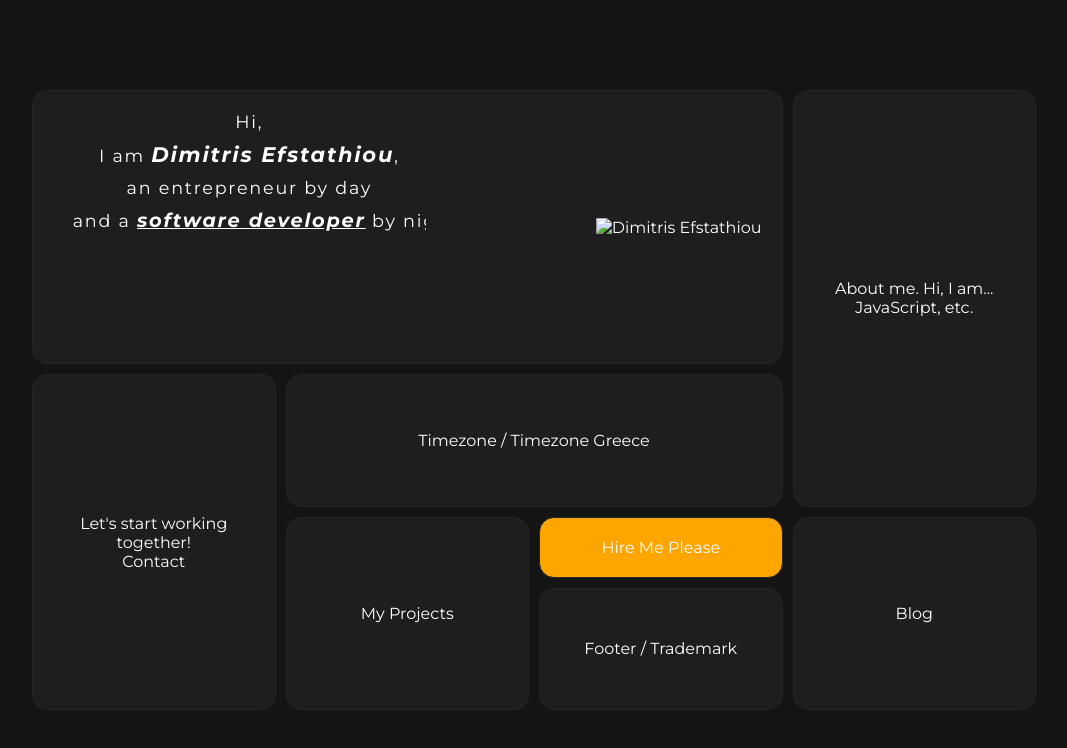
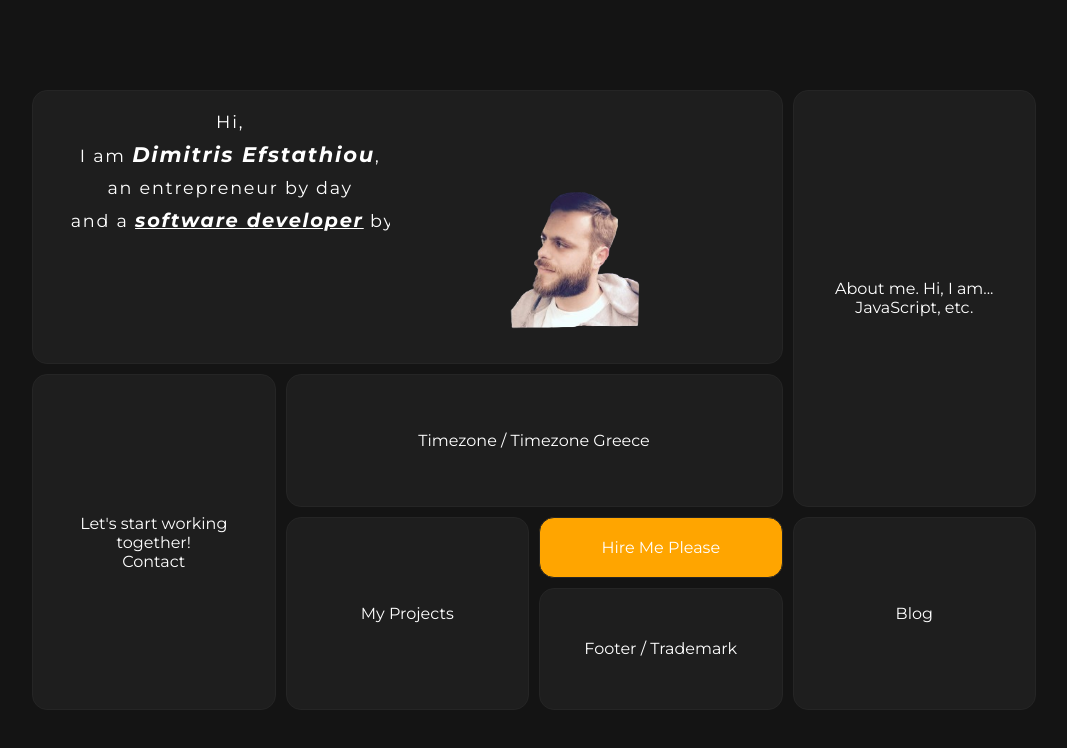
Before and after one commit to dimefsta/portfolio, a plain HTML site: page index.html in a window 1280 px wide. Shown: the whole page, without its empty margins (106-1173 px from the left). Drawn offline with Linux system fonts and the light colour scheme.

Commit message:
0.0.0.2.1 adding a photo to welcome box

```diff
--- a/index.html
+++ b/index.html
@@ -28,8 +28,8 @@
           </div>
           <div class="welcome-image-container">
             <img
-              src="your-image-path.jpg"
-              alt="Dimitris Efstathiou"
+              src="assets/welcomebox.png"
+              alt="Dimitris Efstathiou photo"
               class="welcome-image"
             />
           </div>
```
Also changed, not shown: assets/welcomebox.png (added).
